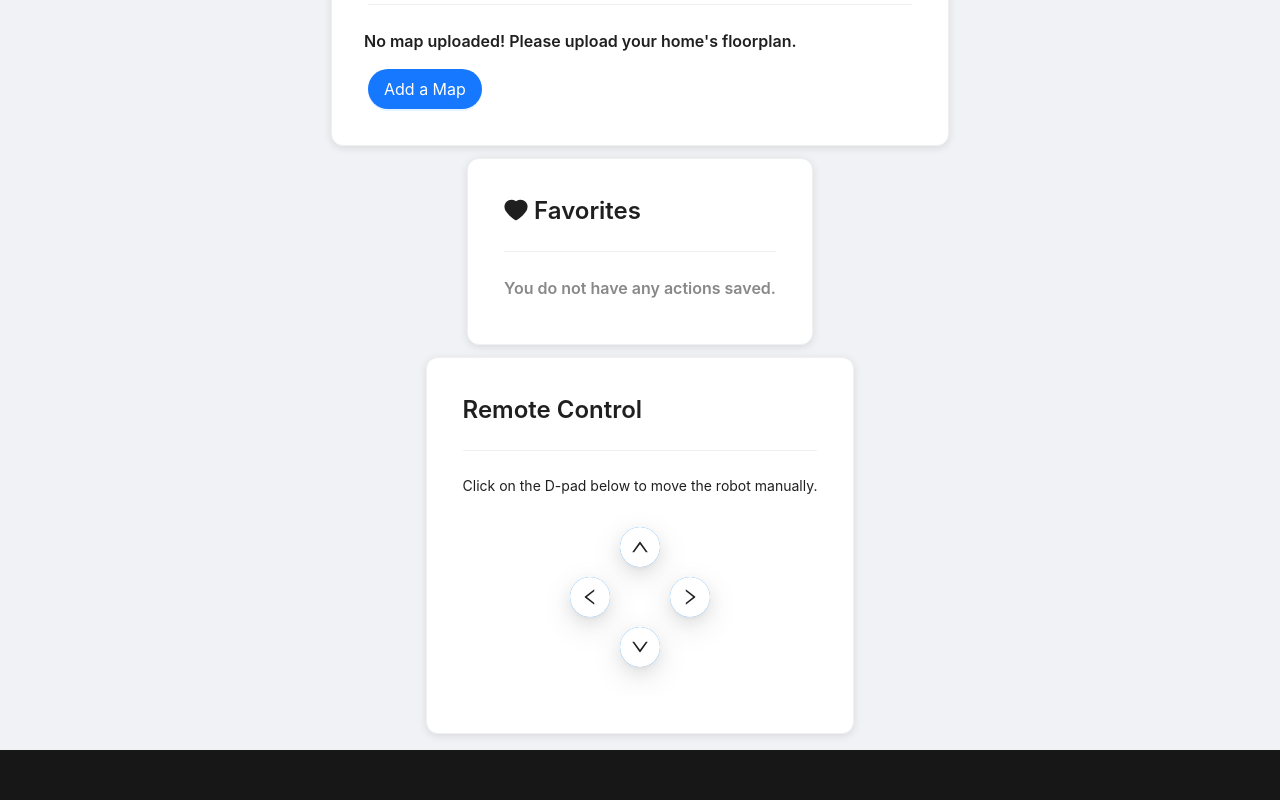
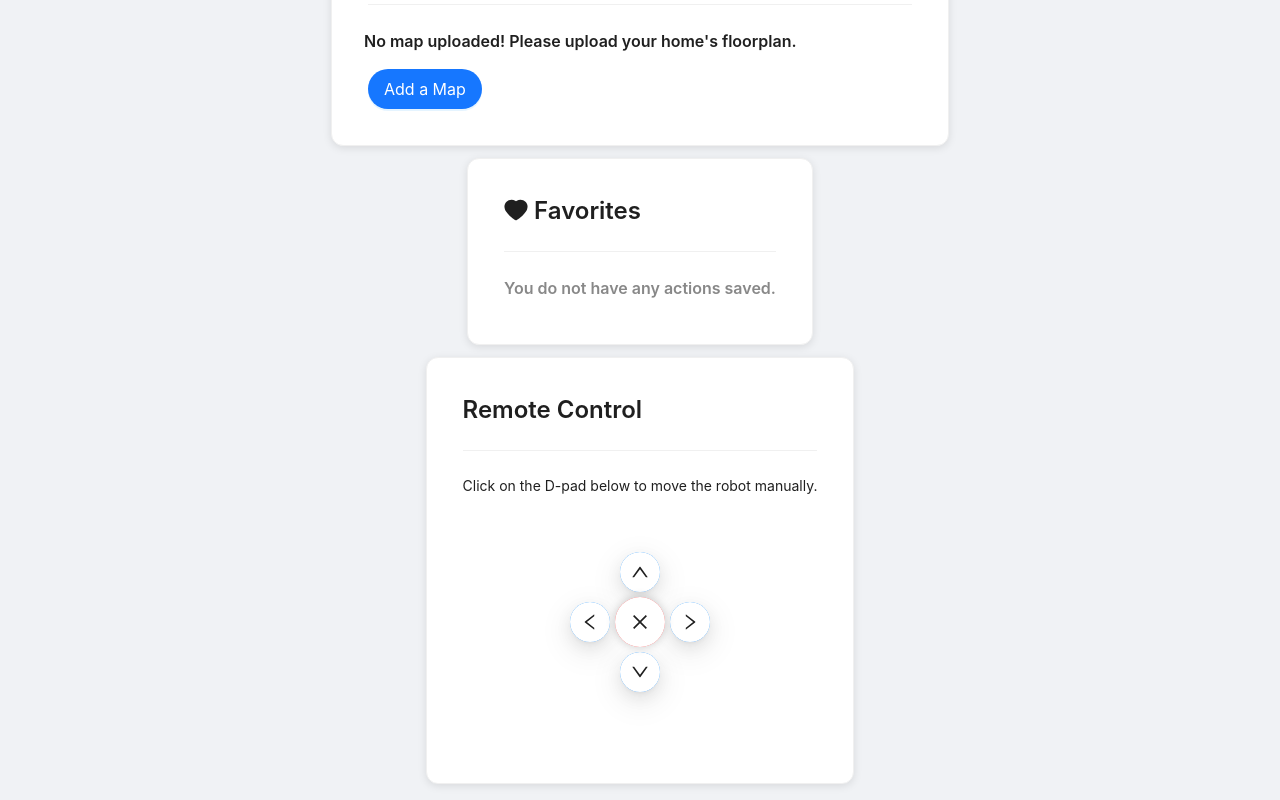
Before and after one commit to sterling-tenn/capstone-design-project, a Next.js app in the folder frontend/cargobuddy_ui/: page / in a window 1280 px wide. Shown: the part 488-1288 px from the top of the page. Before the commit the page ends 1238 px from the top, so only its background shows below. Built offline with nearby package versions, Linux system fonts and the light colour scheme.

Commit message:
add stop button in middle

```diff
--- a/frontend/cargobuddy_ui/app/components/RemoteControl.tsx
+++ b/frontend/cargobuddy_ui/app/components/RemoteControl.tsx
@@ -1,13 +1,14 @@
-"use client"
-import { useState, useEffect } from "react";
-import { Col, Divider, Card, Typography, Flex, FloatButton, message } from 'antd';
+"use client";
+
+import { Col, Divider, Card, Typography, Flex, FloatButton } from 'antd';
 import {
     UpOutlined,
     RightOutlined,
     DownOutlined,
+    CloseOutlined,
     LeftOutlined,
 } from '@ant-design/icons';
-import { moveBackwards, moveForward, turnLeft, turnRight } from '../lib/RaspberryPiCalls';
+import { moveBackwards, moveForward, turnLeft, turnRight, stop } from '../lib/RaspberryPiCalls';
 
 const { Title, Text } = Typography;
 
@@ -16,7 +17,7 @@ const BUTTON_SIZE = 40;
 
 const wrapperStyle: React.CSSProperties = {
     width: '100%',
-    height: '200px',
+    height: '250px',
     overflow: 'hidden',
     position: 'relative',
 };
@@ -25,6 +26,7 @@ const boxStyle: React.CSSProperties = {
     width: BOX_SIZE,
     height: BOX_SIZE,
     position: 'relative',
+    margin: "auto",
 };
 
 const insetInlineEnd = [
@@ -49,50 +51,44 @@ const icons = [
 ];
 
 const RemoteControl: React.FC = () => {
-    const [messageApi, contextHolder] = message.useMessage();
-    const [piRes, setPiRes] = useState<any>({})
-
-    useEffect(() => {
-        if (piRes === null) return;
-
-        if (piRes?.error) {
-            messageApi.error("Error while moving the robot, please try again later.");
-        } else {
-            messageApi.success("Moved the robot successfully!");
-        }
-    }, [piRes]);
+    const handleStop = async () => {
+        await stop();
+    };
 
     const handleClick = async (direction: string) => {
-        // Make call to robot to move
         let res = null;
 
-        if (direction === "top") {
-            res = await moveForward();
-        } else if (direction === "right") {
-            res = await turnRight();
-        } else if (direction === "left") {
-            res = await turnLeft();
-        } else if (direction == "bottom") {
-            res = await moveBackwards();
-        } else {
-            console.error("Invalid direction:", direction);
-            return
+        switch (direction) {
+            case "top":
+                res = await moveForward();
+                break;
+            case "right":
+                res = await turnRight();
+                break;
+            case "left":
+                res = await turnLeft();
+                break;
+            case "bottom":
+                res = await moveBackwards();
+                break;
+            default:
+                console.error("Invalid direction:", direction);
+                return;
         }
-
-        setPiRes(res)
     };
 
     return (
-        <Col xs={24} md={18} lg={12} style={{ height: 300 }}>
+        <Col xs={24} md={18} lg={12} style={{ height: 320 }}>
             <Card style={{ borderRadius: "12px", padding: 12, boxShadow: "0 2px 8px rgba(0,0,0,0.1)", height: "100%" }}>
-                <Title level={3}> Remote Control</Title>
+                <Title level={3}>Remote Control</Title>
                 <Divider />
                 <Text>Click on the D-pad below to move the robot manually.</Text>
                 <Flex justify="center" align="center" style={wrapperStyle}>
                     <div style={boxStyle}>
-                        {(['top', 'right', 'bottom', 'left'] as const).map((placement, i) => {
+                        {/* Directional Buttons */}
+                        {(["top", "right", "bottom", "left"] as const).map((placement, i) => {
                             const style: React.CSSProperties = {
-                                position: 'absolute',
+                                position: "absolute",
                                 insetInlineEnd: insetInlineEnd[i],
                                 bottom: bottom[i],
                                 backgroundColor: "#1890ff",
@@ -106,6 +102,24 @@ const RemoteControl: React.FC = () => {
                                 />
                             );
                         })}
+                        {/* STOP Button in the Center */}
+                        <FloatButton
+                            style={{
+                                position: "absolute",
+                                top: "50%",
+                                left: "50%",
+                                transform: "translate(-50%, -50%)",
+                                width: 50,
+                                height: 50,
+                                borderRadius: "50%",
+                                backgroundColor: "#ff4d4f",
+                                color: "white",
+                                fontSize: 24,
+                                boxShadow: "0px 0px 10px rgba(0, 0, 0, 0.2)",
+                            }}
+                            icon={<CloseOutlined />} // STOP icon
+                            onClick={handleStop}
+                        />
                     </div>
                 </Flex>
             </Card>
```
